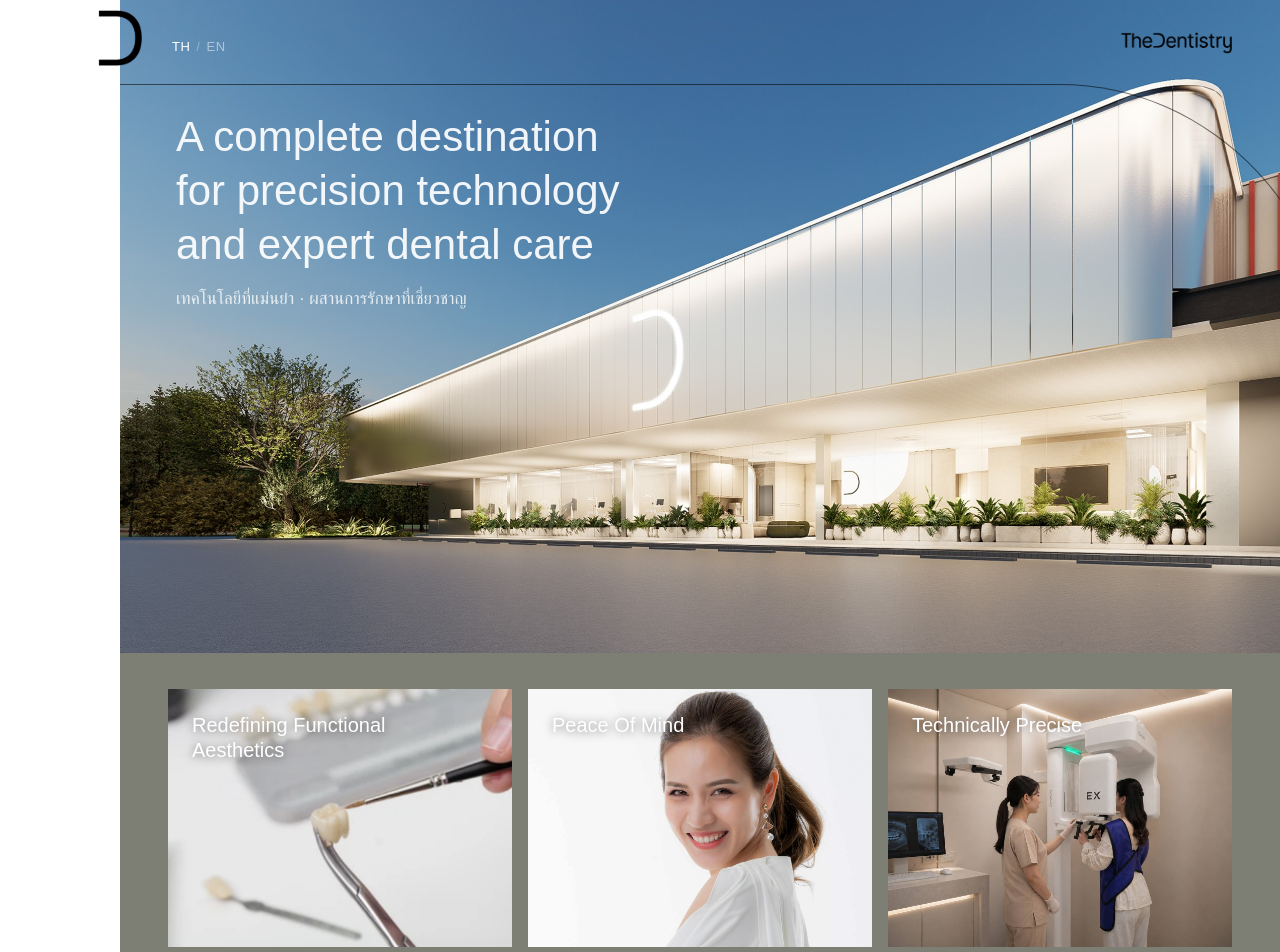
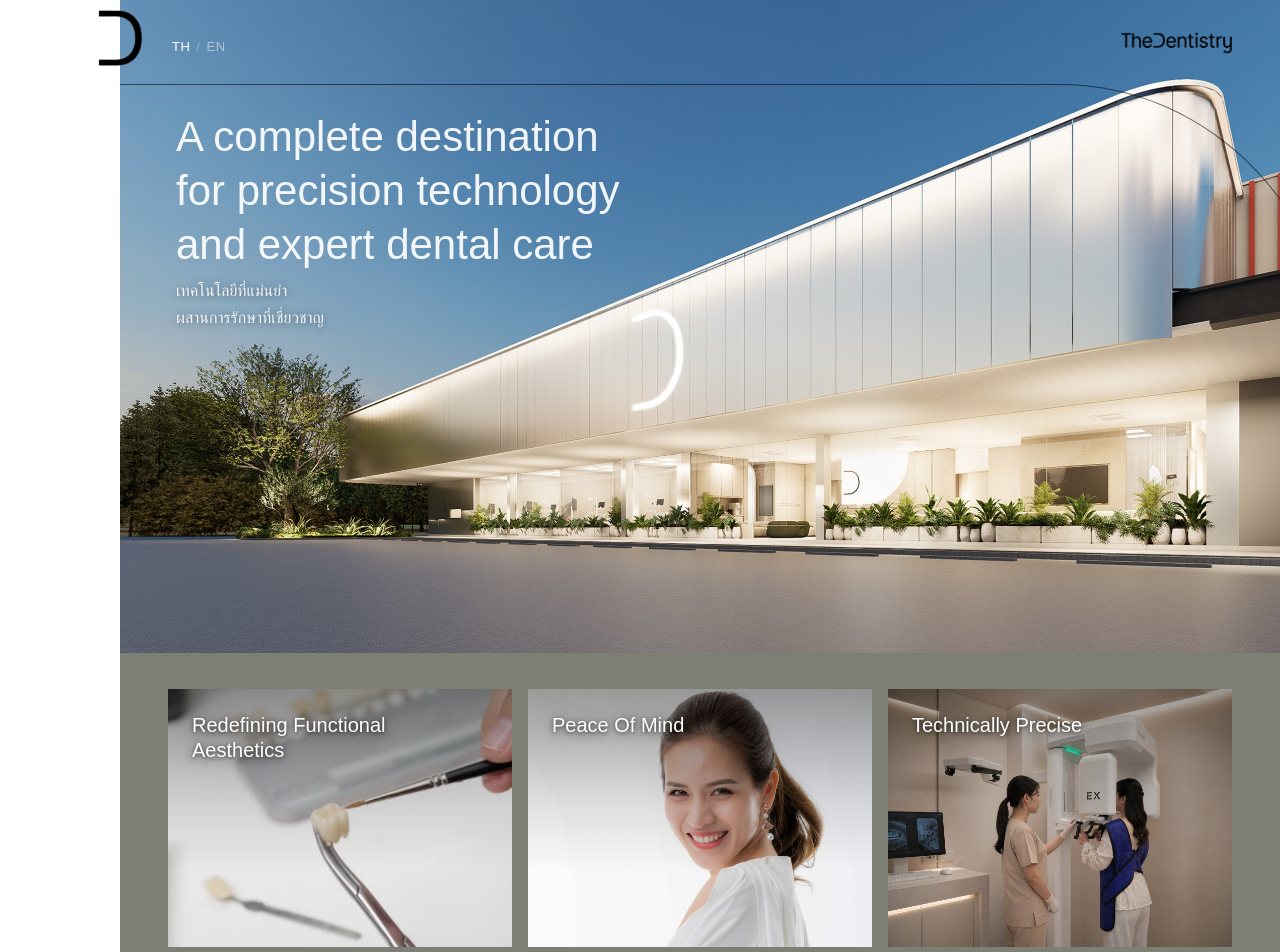
Before and after one commit to iumeeu/theDestistry, a Next.js app: page /th in a window 1280 px wide. Shown: the top 952 px of the page. Built offline with nearby package versions, Linux system fonts and the light colour scheme; a web font is replaced by a local one.

Commit message:
fix font size

```diff
--- a/src/app/globals.css
+++ b/src/app/globals.css
@@ -161,11 +161,13 @@ a { color: inherit; text-decoration: none; }
 .hero__paragraph {
   position: relative;
   z-index: 2;
-  margin: 14px 0 0 56px;
-  font-size: 17px;
-  line-height: 1.6;
+  margin: 6px 0 0 56px;       /* ชิดกับ title มากขึ้น */
+  font-size: 16px;
+  line-height: 1.7;
   font-weight: 300;
-  color: rgba(255, 255, 255, 0.82);
+  color: rgba(255, 255, 255, 0.9);
+  /* กันข้อความกลืนพื้นหลังสว่าง */
+  text-shadow: 0 1px 6px rgba(0,0,0,0.35), 0 0 20px rgba(0,0,0,0.2);
 }
 
 /* ═══════════════════════════════════════════════
@@ -212,13 +214,38 @@ a { color: inherit; text-decoration: none; }
 .card__title {
   position: absolute;
   left: 24px; top: 24px; right: 24px;
-  z-index: 2;
+  z-index: 3;
   font-size: 20px;
   line-height: 1.25;
   font-weight: 300;
   color: #fff;
-  text-shadow: 0 1px 10px rgba(0,0,0,0.5);
+  text-shadow:
+    0 1px 4px rgba(0,0,0,0.6),
+    0 2px 12px rgba(0,0,0,0.4),
+    0 0 30px rgba(0,0,0,0.25);
   transition: color 400ms ease, text-shadow 400ms ease;
+}
+
+/* gradient scrim — top of card darkened so title always readable */
+.card::after {
+  content: "";
+  position: absolute;
+  inset: 0;
+  background: linear-gradient(
+    to bottom,
+    rgba(0,0,0,0.38) 0%,
+    rgba(0,0,0,0.10) 45%,
+    rgba(0,0,0,0.00) 70%
+  );
+  z-index: 1;
+  pointer-events: none;
+  transition: opacity 400ms ease;
+}
+
+/* fade out scrim when overlay appears */
+.card:hover::after,
+.card--active::after {
+  opacity: 0;
 }
 
 .card__body {
@@ -244,6 +271,9 @@ a { color: inherit; text-decoration: none; }
 .card--active .card__overlay { opacity: 1; }
 .card--active .card__body    { opacity: 1; transform: translateY(0); }
 .card--active .card__title   { color: #2c2c2c; text-shadow: none; }
+
+/* card__body stays above overlay */
+.card__body { z-index: 3; }
 
 /* ═══════════════════════════════════════════════
    FOOTER
@@ -333,11 +363,15 @@ a { color: inherit; text-decoration: none; }
 
   .hero__title {
     margin: 38px 0 0 22px;
-    font-size: 24px;
+    font-size: 18px;
     max-width: calc(100% - 28px);
   }
 
-  .hero__paragraph { margin-left: 22px; font-size: 13px; }
+  .hero__paragraph {
+    margin: 4px 0 0 22px;
+    font-size: 10px;
+    text-shadow: 0 1px 8px rgba(0,0,0,0.55), 0 0 24px rgba(0,0,0,0.3);
+  }
 
   /* Cards: 1-column, expandable height */
   .cards {
--- a/src/app/th/page.tsx
+++ b/src/app/th/page.tsx
@@ -54,7 +54,9 @@ export default function Home() {
           and expert dental care
         </h1>
         <p className="hero__paragraph">
-          เทคโนโลยีที่แม่นยำ · ผสานการรักษาที่เชี่ยวชาญ
+          เทคโนโลยีที่แม่นยำ
+          <br />
+          ผสานการรักษาที่เชี่ยวชาญ
         </p>
       </section>
 
```
